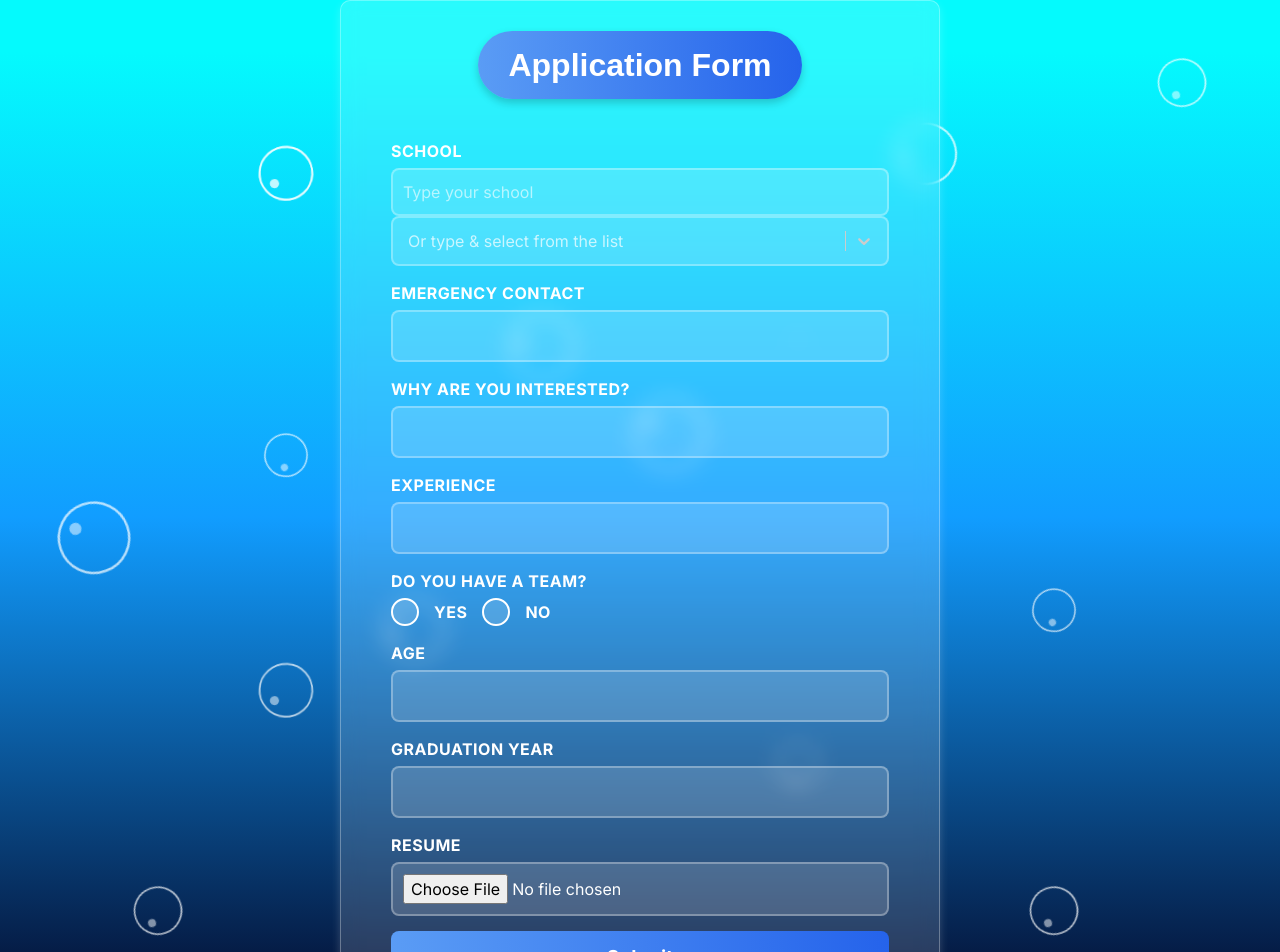
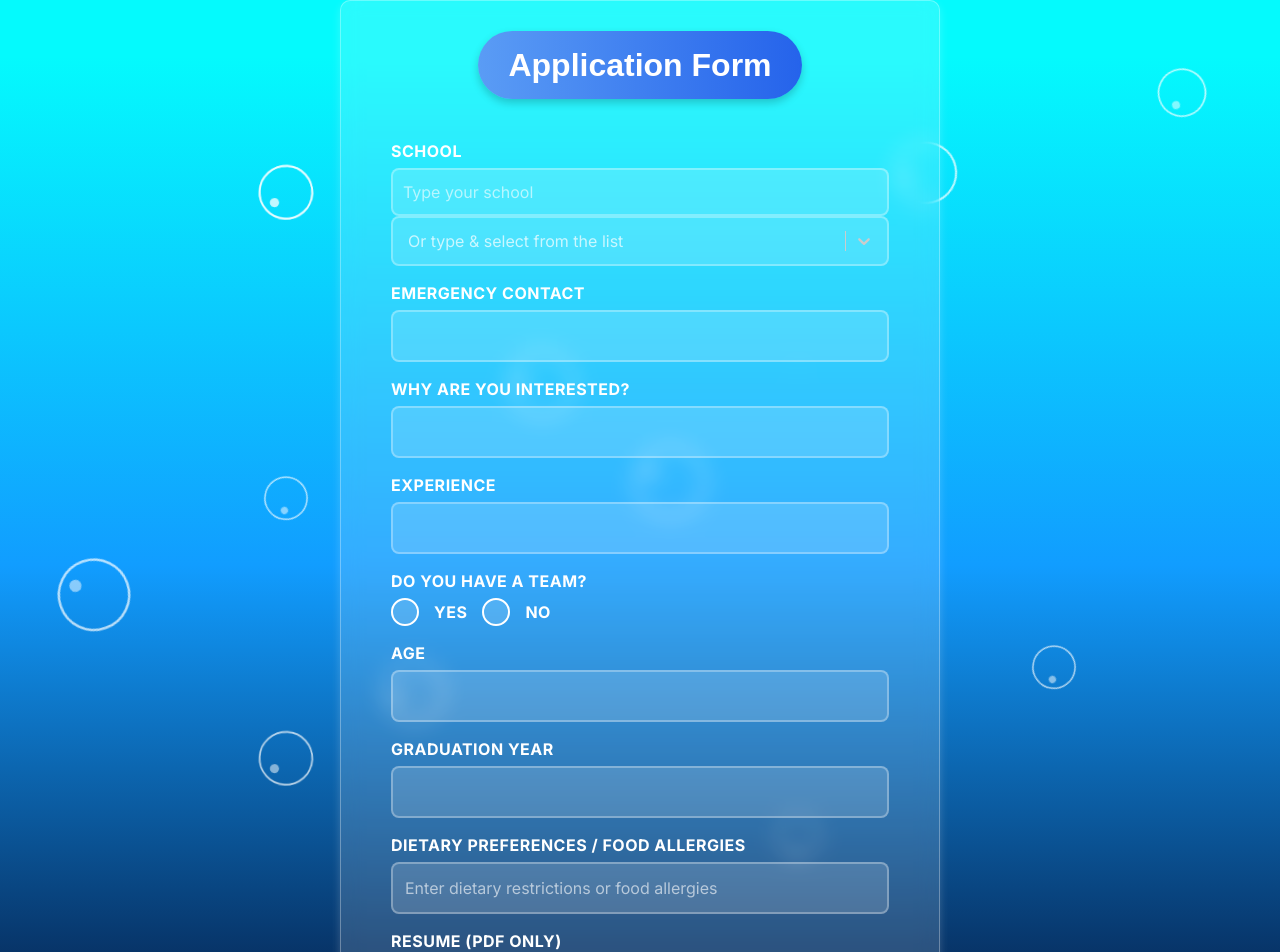
Before and after one commit to bryanmax9/beachhacks2025, a Next.js app: page /form in a window 1280 px wide. Shown: the top 952 px of the page. Built offline with nearby package versions, Linux system fonts and the light colour scheme; a web font is replaced by a local one.

Commit message:
added dietary restriction and only pdf submission for resume

```diff
--- a/src/app/form/_components/ApplicationForm.tsx
+++ b/src/app/form/_components/ApplicationForm.tsx
@@ -14,6 +14,7 @@ export interface ApplicationFormTypes {
   age: number;
   graduation_year: number;
   resume: File[];
+  food_allergies: string;
 }
 
 export default function ApplicationForm() {
@@ -70,6 +71,8 @@ export default function ApplicationForm() {
       alert("Please upload your resume before submitting.");
       return;
     }
+
+    console.log("Submitting Data:", JSON.stringify(data, null, 2)); // ✅ Ensures all fields are logged
 
     reset();
     await sendForm(data);
@@ -294,13 +297,53 @@ export default function ApplicationForm() {
             )}
           </div>
 
+          {/* Food Allergies */}
+          <div className={styles.formGroup}>
+            <label htmlFor="food_allergies">
+              Dietary Preferences / Food Allergies
+            </label>
+            <input
+              id="food_allergies"
+              type="text"
+              placeholder="Enter dietary restrictions or food allergies"
+              {...register("food_allergies", {
+                required:
+                  "Please enter your dietary preferences or food allergies",
+                minLength: {
+                  value: 2,
+                  message: "Please enter at least 2 characters",
+                },
+                maxLength: {
+                  value: 100,
+                  message: "Too long. Please limit to 100 characters.",
+                },
+              })}
+            />
+            {errors.food_allergies && (
+              <span className={styles.error}>
+                {errors.food_allergies.message}
+              </span>
+            )}
+          </div>
+
           {/* Resume Upload */}
           <div className={styles.formGroup}>
-            <label htmlFor="resume">Resume</label>
+            <label htmlFor="resume">Resume (PDF only)</label>
             <input
               id="resume"
               type="file"
-              {...register("resume", { required: "Resume upload is required" })}
+              accept=".pdf" // ✅ Only accept .pdf files
+              {...register("resume", {
+                required: "Resume upload is required",
+                validate: (files) => {
+                  if (!files || files.length === 0)
+                    return "Resume upload is required";
+                  const file = files[0];
+                  if (file.type !== "application/pdf")
+                    return "Only PDF files are allowed";
+                  return true;
+                },
+              })}
             />
             {errors.resume && (
               <span className={styles.error}>{errors.resume.message}</span>
--- a/src/app/form/_services/sendForm.tsx
+++ b/src/app/form/_services/sendForm.tsx
@@ -53,7 +53,8 @@ export const sendForm = async (formData: ApplicationFormTypes) => {
     have_team: formData.have_team === "yes",
     age: formData.age,
     graduation_year: formData.graduation_year,
-    resume_path: resumeUrl, // Store resume URL instead of "testing"
+    resume_path: resumeUrl, // Store resume URL
+    food_allergies: formData.food_allergies || "None", // Ensure this field is always included
   });
 
   if (error) {
@@ -62,5 +63,5 @@ export const sendForm = async (formData: ApplicationFormTypes) => {
   }
 
   console.log("Form submitted successfully:", data);
-  return redirect("/appstatus")
+  return redirect("/appstatus");
 };
```
